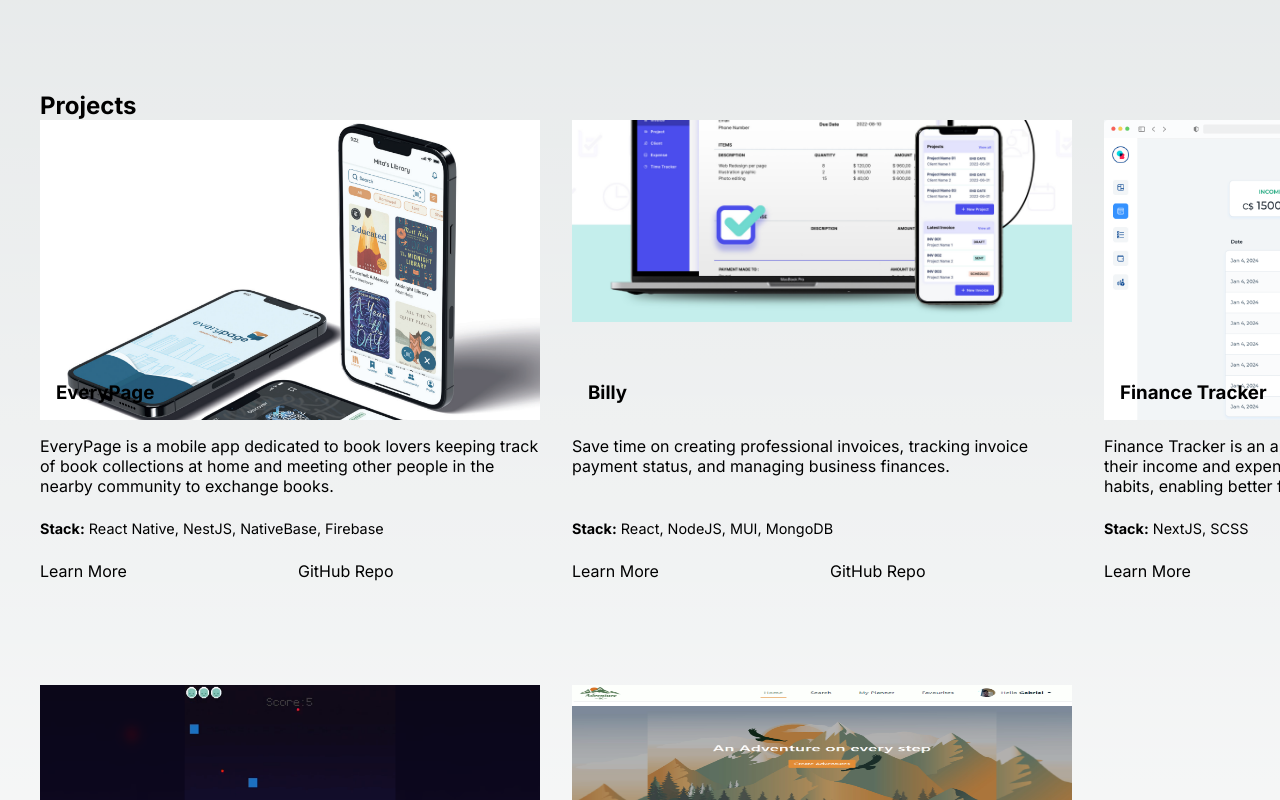
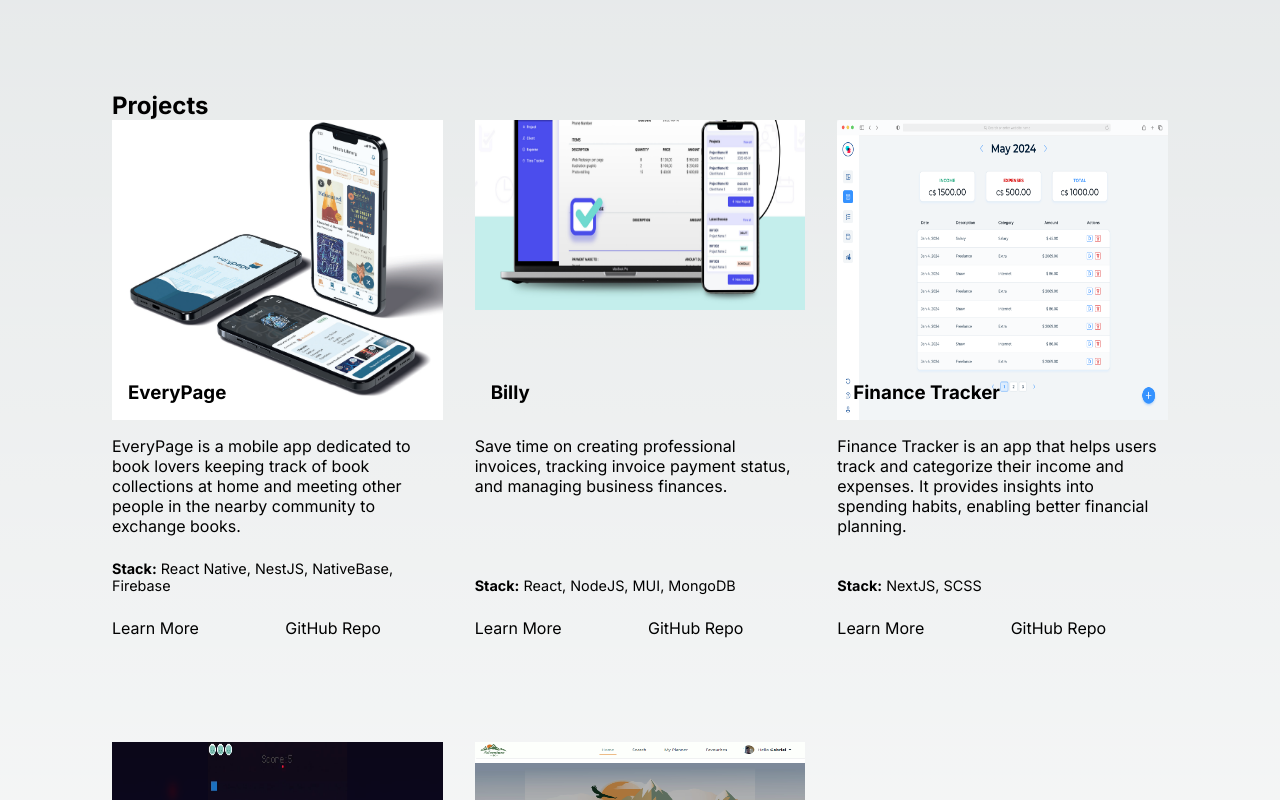
Before and after one commit to gabrielgimenes92/gabrielgimenes92.github.io, a Next.js app: page / in a window 1280 px wide. Shown: the part 1120-1920 px from the top of the page. Built offline with nearby package versions, Linux system fonts and the light colour scheme.

Commit message:
Improves style of Projects section

```diff
--- a/src/components/NavBar.module.scss
+++ b/src/components/NavBar.module.scss
@@ -3,6 +3,7 @@
     width: 100%;
     position: fixed;
     border-bottom: 1px solid rgba(50, 144, 199, 0.5);
+    z-index: 100;
 
     .navBar {
         display: flex;
--- a/src/components/Project.module.scss
+++ b/src/components/Project.module.scss
@@ -16,6 +16,7 @@
 
             img {
                 display: block;
+                max-width: 100%;
             }
 
             .titleContainer {
--- a/src/components/Projects.module.scss
+++ b/src/components/Projects.module.scss
@@ -10,8 +10,6 @@
         .projectItems {
             display: block;
 
-
-
             @include sizeTablet {
                 margin: 0 auto;
                 max-width: 800px;
@@ -23,6 +21,7 @@
             @include sizeDesktop {
                 max-width: 1200px;
                 grid-template-columns: 1fr 1fr 1fr;
+                // overflow: hidden;
 
                 img {
                 justify-self: right;
```
